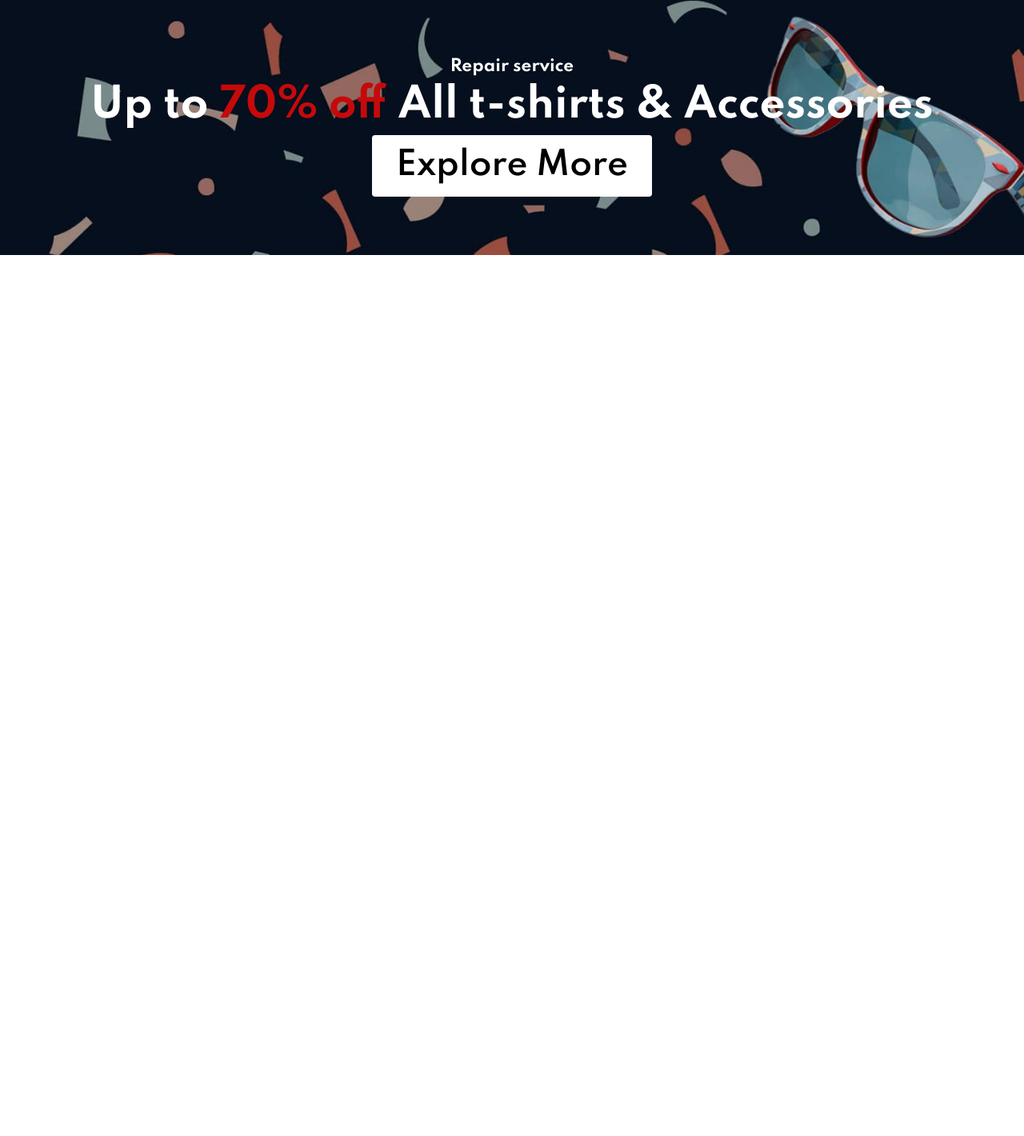
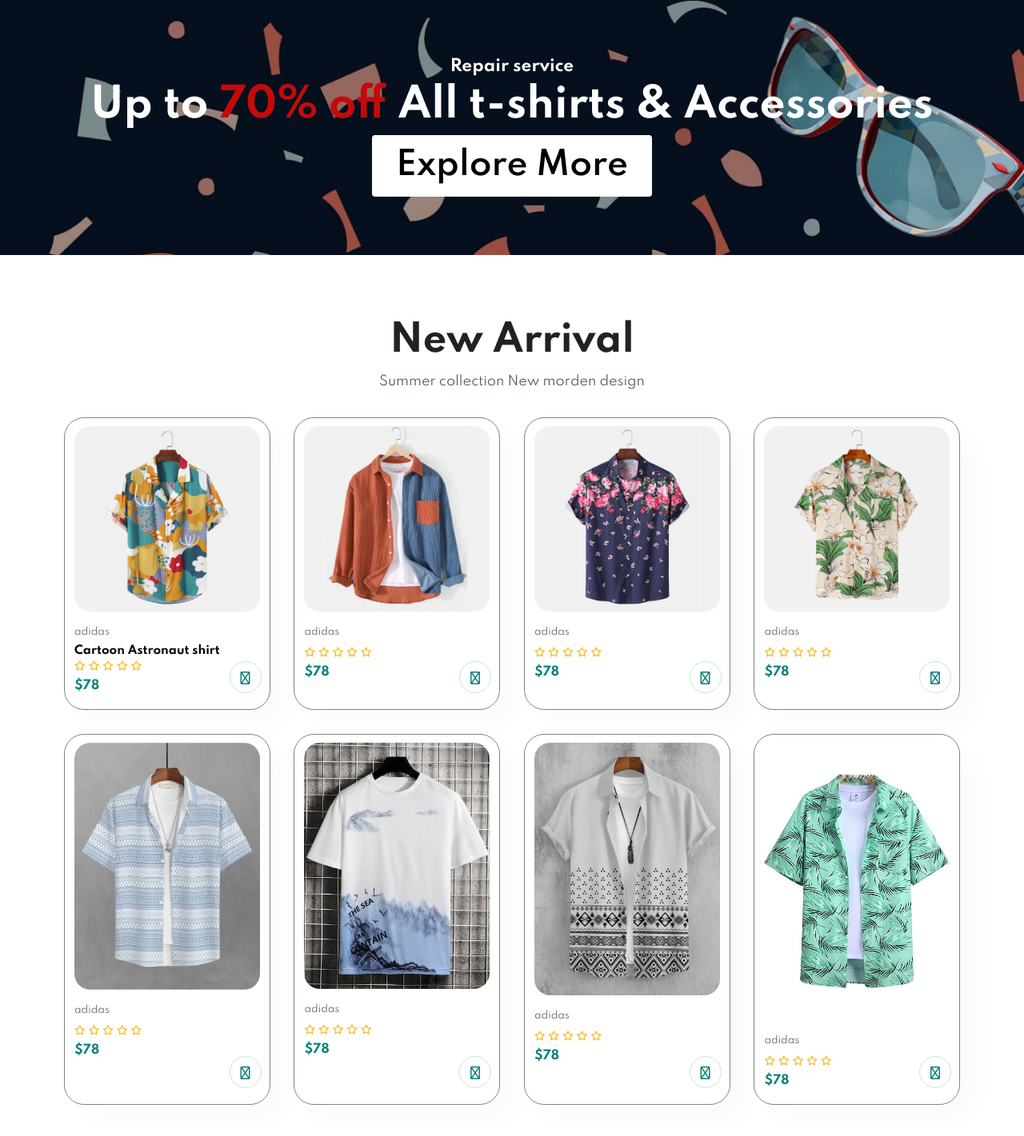
Before and after one commit to vis-a11y/V-SHINE-E-Commerce-website, a plain HTML site: page index.html in a window 1280 px wide. Shown: the part 1915-3336 px from the top of the page at 80% size. Before the commit the page ends 2274 px from the top, so only its background shows below. Drawn offline with Linux system fonts and the light colour scheme.

Commit message:
3 commit

```diff
--- a/index.html
+++ b/index.html
@@ -171,7 +171,144 @@
     <button class="normal">Explore More </button>
 </section>
 
-<script src="script.js""></script>
+<section id="product1" class="section-p1">
+    <h2>New Arrival</h2>
+    <p>Summer collection New morden design</p>
+    <div class="pro-container">
+        <div class="pro">
+            <img src="image/product/product1.jpg" alt="">
+            <div class="des">
+                <span> adidas</span>
+                <h5>Cartoon Astronaut shirt</h5>
+                <div class="star">
+                    <i class="fa-regular fa-star"></i>
+                    <i class="fa-regular fa-star"></i>
+                    <i class="fa-regular fa-star"></i>
+                    <i class="fa-regular fa-star"></i>
+                    <i class="fa-regular fa-star"></i>
+                </div>
+                <h4>$78</h4>
+            </div>
+            <a href="#"><i class="fa-solid fa-cart-shopping "></i></a>
+        </div>
+        <div class="pro">
+            <img src="image/product/pro2.jpg" alt="">
+            <div class="des">
+                <span> adidas</span>
+                <h5></h5>
+                <div class="star">
+                    <i class="fa-regular fa-star"></i>
+                    <i class="fa-regular fa-star"></i>
+                    <i class="fa-regular fa-star"></i>
+                    <i class="fa-regular fa-star"></i>
+                    <i class="fa-regular fa-star"></i>
+                </div>
+                <h4>$78</h4>
+            </div>
+            <a href="#"><i class="fa-solid fa-cart-shopping "></i></a>
+        </div>
+        <div class="pro">
+            <img src="image/product/product3.jpg" alt="">
+            <div class="des">
+                <span> adidas</span>
+                <h5></h5>
+                <div class="star">
+                    <i class="fa-regular fa-star"></i>
+                    <i class="fa-regular fa-star"></i>
+                    <i class="fa-regular fa-star"></i>
+                    <i class="fa-regular fa-star"></i>
+                    <i class="fa-regular fa-star"></i>
+                </div>
+                <h4>$78</h4>
+            </div>
+            <a href="#"><i class="fa-solid fa-cart-shopping "></i></a>
+        </div>
+        <div class="pro">
+            <img src="image/product/pro4.jpg" alt="">
+            <div class="des">
+                <span> adidas</span>
+                <h5></h5>
+                <div class="star">
+                    <i class="fa-regular fa-star"></i>
+                    <i class="fa-regular fa-star"></i>
+                    <i class="fa-regular fa-star"></i>
+                    <i class="fa-regular fa-star"></i>
+                    <i class="fa-regular fa-star"></i>
+                </div>
+                <h4>$78</h4>
+            </div>
+            <a href="#"><i class="fa-solid fa-cart-shopping"></i></a>
+        </div>
+        <div class="pro">
+            <img src="image/product/pro5.jpg" alt="">
+            <div class="des">
+                <span> adidas</span>
+                <h5></h5>
+                <div class="star">
+                    <i class="fa-regular fa-star"></i>
+                    <i class="fa-regular fa-star"></i>
+                    <i class="fa-regular fa-star"></i>
+                    <i class="fa-regular fa-star"></i>
+                    <i class="fa-regular fa-star"></i>
+                </div>
+                <h4>$78</h4>
+            </div>
+            <a href="#"><i class="fa-solid fa-cart-shopping"></i></a>
+        </div>
+         <div class="pro">
+            <img src="image/product/pro6.jpg" alt="">
+            <div class="des">
+                <span> adidas</span>
+                <h5></h5>
+                <div class="star">
+                    <i class="fa-regular fa-star"></i>
+                    <i class="fa-regular fa-star"></i>
+                    <i class="fa-regular fa-star"></i>
+                    <i class="fa-regular fa-star"></i>
+                    <i class="fa-regular fa-star"></i>
+                </div>
+                <h4>$78</h4>
+            </div>
+            <a href="#"><i class="fa-solid fa-cart-shopping"></i></a>
+        </div>
+         <div class="pro">
+            <img src="image/product/pro7.jpg" alt="">
+            <div class="des">
+                <span> adidas</span>
+                <h5></h5>
+                <div class="star">
+                    <i class="fa-regular fa-star"></i>
+                    <i class="fa-regular fa-star"></i>
+                    <i class="fa-regular fa-star"></i>
+                    <i class="fa-regular fa-star"></i>
+                    <i class="fa-regular fa-star"></i>
+                </div>
+                <h4>$78</h4>
+            </div>
+            <a href="#"><i class="fa-solid fa-cart-shopping"></i></a>
+        </div>
+         <div class="pro">
+            <img src="image/product/pro8.jpg" alt="">
+            <div class="des">
+                <span> adidas</span>
+                <h5></h5>
+                <div class="star">
+                    <i class="fa-regular fa-star"></i>
+                    <i class="fa-regular fa-star"></i>
+                    <i class="fa-regular fa-star"></i>
+                    <i class="fa-regular fa-star"></i>
+                    <i class="fa-regular fa-star"></i>
+                </div>
+                <h4>$78</h4>
+            </div>
+            <a href="#"><i class="fa-solid fa-cart-shopping"></i></a>
+        </div>
+    </div>
+</section>
+
+<section></section>
+
+<script src="script.js"></script>
 
 </body>
 </html>
--- a/style.css
+++ b/style.css
@@ -240,3 +240,8 @@ body{
 #banner h2 span{
     color: rgb(197, 10, 10);
 }
+
+#banner button:hover{
+    background: #088178;
+    color: white;
+}
```
